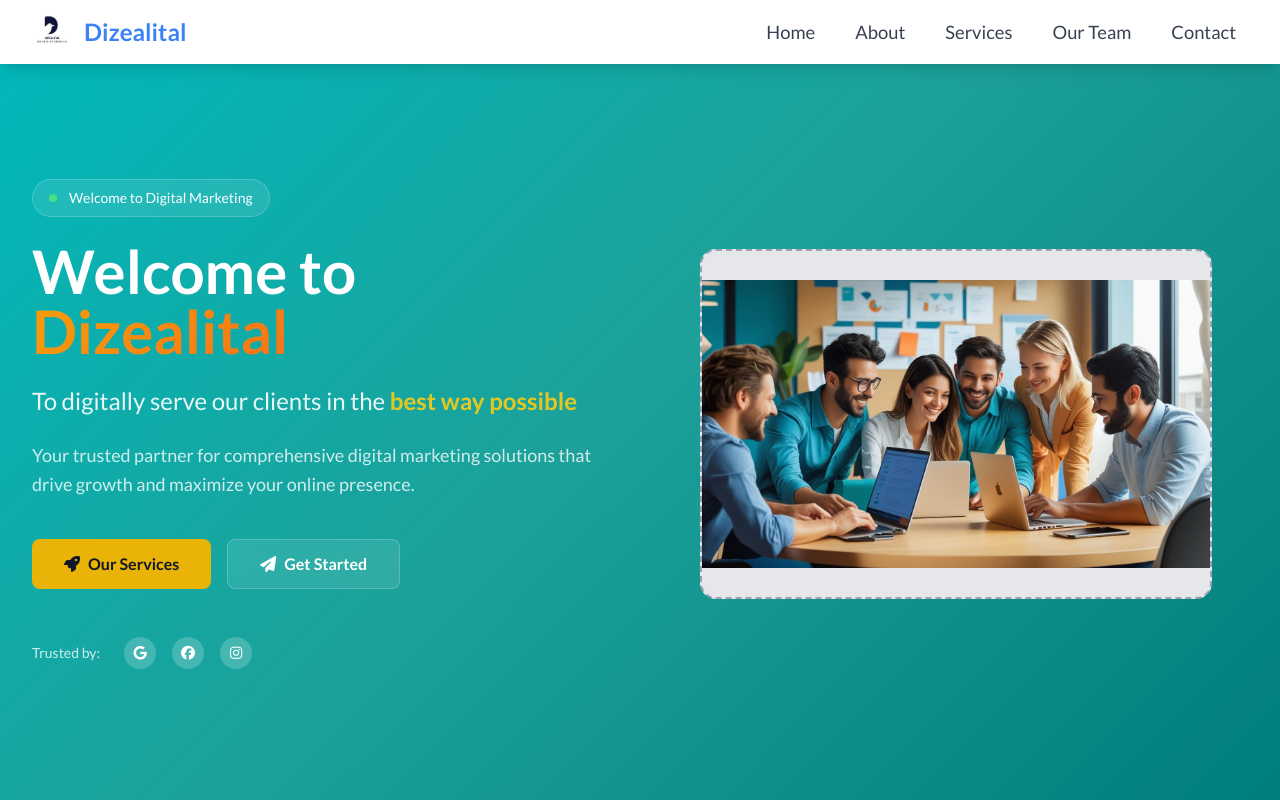
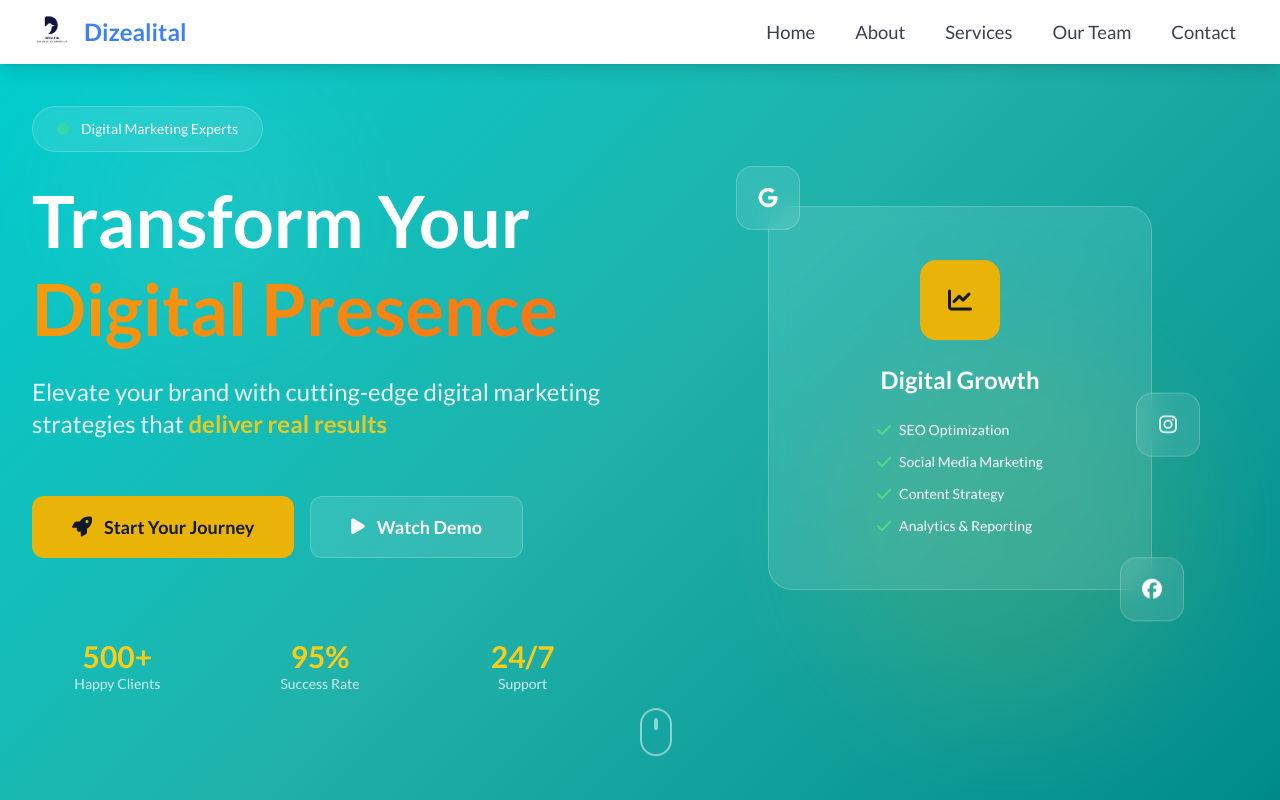
Before and after one commit to ronie-18/Dizealital, a plain HTML site: page index.html in a window 1280 px wide. Shown: the top 800 px of the page. Drawn offline with nearby package versions, Linux system fonts and the light colour scheme; a web font is replaced by a local one.

Commit message:
Website changes has been made

```diff
--- a/index.html
+++ b/index.html
@@ -83,6 +83,97 @@
     </script>
     <!-- Modal CSS -->
     <style>
+        .gradient-bg {
+            background: linear-gradient(135deg, #667eea 0%, #764ba2 100%);
+        }
+
+        .gradient-text {
+            background: linear-gradient(135deg, #ffd89b 0%, #19547b 100%);
+            -webkit-background-clip: text;
+            -webkit-text-fill-color: transparent;
+            background-clip: text;
+        }
+
+        .glass-effect {
+            background: rgba(255, 255, 255, 0.1);
+            backdrop-filter: blur(10px);
+            border: 1px solid rgba(255, 255, 255, 0.2);
+        }
+
+        .hero-button {
+            transition: all 0.3s ease;
+            transform: translateY(0);
+        }
+
+        .hero-button:hover {
+            transform: translateY(-2px);
+            box-shadow: 0 10px 25px rgba(0, 0, 0, 0.2);
+        }
+
+        .floating-animation {
+            animation: float 6s ease-in-out infinite;
+        }
+
+        @keyframes float {
+
+            0%,
+            100% {
+                transform: translateY(0px);
+            }
+
+            50% {
+                transform: translateY(-20px);
+            }
+        }
+
+        .pulse-dot {
+            animation: pulse 2s cubic-bezier(0.4, 0, 0.6, 1) infinite;
+        }
+
+        @keyframes pulse {
+
+            0%,
+            100% {
+                opacity: 1;
+            }
+
+            50% {
+                opacity: .5;
+            }
+        }
+
+        .slide-in-left {
+            animation: slideInLeft 1s ease-out;
+        }
+
+        @keyframes slideInLeft {
+            from {
+                opacity: 0;
+                transform: translateX(-50px);
+            }
+
+            to {
+                opacity: 1;
+                transform: translateX(0);
+            }
+        }
+
+        .fade-in-up {
+            animation: fadeInUp 1s ease-out 0.5s both;
+        }
+
+        @keyframes fadeInUp {
+            from {
+                opacity: 0;
+                transform: translateY(30px);
+            }
+
+            to {
+                opacity: 1;
+                transform: translateY(0);
+            }
+        }
+
         .modal-overlay {
             background-color: rgba(0, 0, 0, 0.5);
             backdrop-filter: blur(4px);
@@ -422,76 +513,131 @@
 
     <!-- Hero Section -->
 
-    <section id="home" class="min-h-screen pt-16 gradient-bg text-white relative">
-        <!-- Background Overlay -->
-        <div class="absolute inset-0 bg-black bg-opacity-10"></div>
+    <section class="min-h-screen gradient-bg text-white relative overflow-hidden">
+        <!-- Animated Background Elements -->
+        <div class="absolute inset-0">
+            <div class="absolute top-20 left-20 w-64 h-64 bg-white opacity-5 rounded-full blur-3xl"></div>
+            <div class="absolute bottom-20 right-20 w-96 h-96 bg-yellow-400 opacity-10 rounded-full blur-3xl"></div>
+            <div
+                class="absolute top-1/2 left-1/2 transform -translate-x-1/2 -translate-y-1/2 w-128 h-128 bg-purple-400 opacity-5 rounded-full blur-3xl">
+            </div>
+        </div>
 
         <div class="relative max-w-7xl mx-auto px-4 sm:px-6 lg:px-8 py-20">
-            <div class="grid grid-cols-1 lg:grid-cols-2 gap-12 items-center min-h-[70vh]">
+            <div class="grid grid-cols-1 lg:grid-cols-2 gap-16 items-center min-h-[80vh]">
                 <!-- Left Content -->
-                <div class="text-center lg:text-left space-y-6">
-                    <!-- Welcome Badge -->
-                    <div class="inline-flex items-center px-4 py-2 glass-effect rounded-full">
-                        <span class="w-2 h-2 bg-green-400 rounded-full mr-3"></span>
-                        <span class="text-sm">Welcome to Digital Marketing</span>
+                <div class="text-center lg:text-left space-y-8 slide-in-left">
+                    <!-- Status Badge -->
+                    <div class="inline-flex items-center px-6 py-3 glass-effect rounded-full">
+                        <span class="w-3 h-3 bg-green-400 rounded-full mr-3 pulse-dot"></span>
+                        <span class="text-sm font-medium">Digital Marketing Experts</span>
                     </div>
 
                     <!-- Main Heading -->
-                    <h1 class="text-5xl md:text-6xl font-bold leading-tight">
-                        Welcome to <br>
-                        <span class="gradient-text">Dizealital</span>
-                    </h1>
+                    <div class="space-y-4">
+                        <h1 class="text-6xl md:text-7xl font-bold leading-tight">
+                            Transform Your
+                        </h1>
+                        <h1 class="text-6xl md:text-7xl font-bold leading-tight">
+                            <span class="gradient-text">Digital Presence</span>
+                        </h1>
+                    </div>
 
                     <!-- Subtitle -->
-                    <p class="text-xl md:text-2xl opacity-90">
-                        To digitally serve our clients in the <span class="text-yellow-400 font-semibold">best way
-                            possible</span>
+                    <p class="text-xl md:text-2xl opacity-90 leading-relaxed">
+                        Elevate your brand with cutting-edge digital marketing strategies that
+                        <span class="text-yellow-400 font-semibold">deliver real results</span>
                     </p>
 
-                    <!-- Description -->
-                    <p class="text-lg opacity-80 leading-relaxed max-w-xl">
-                        Your trusted partner for comprehensive digital marketing solutions that drive growth and
-                        maximize your online presence.
-                    </p>
-
                     <!-- CTA Buttons -->
-                    <div class="flex flex-col sm:flex-row gap-4 pt-4">
-                        <a href="#services"
-                            class="hero-button bg-yellow-500 hover:bg-yellow-400 text-gray-900 font-semibold py-3 px-8 rounded-lg inline-flex items-center justify-center">
-                            <i class="fas fa-rocket mr-2"></i>
-                            Our Services
-                        </a>
-                        <a href="#contact"
-                            class="hero-button glass-effect hover:bg-white hover:text-gray-900 font-semibold py-3 px-8 rounded-lg inline-flex items-center justify-center">
-                            <i class="fas fa-paper-plane mr-2"></i>
-                            Get Started
-                        </a>
-                    </div>
-
-                    <!-- Social Proof -->
-                    <div class="flex items-center justify-center lg:justify-start space-x-6 pt-6">
-                        <span class="text-sm opacity-80">Trusted by:</span>
-                        <div class="flex space-x-4">
-                            <div class="w-8 h-8 bg-white/20 rounded-full flex items-center justify-center">
-                                <i class="fab fa-google text-sm"></i>
+                    <div class="flex flex-col sm:flex-row gap-4 pt-6 fade-in-up">
+                        <button
+                            class="hero-button bg-yellow-500 hover:bg-yellow-400 text-gray-900 font-bold py-4 px-10 rounded-xl inline-flex items-center justify-center text-lg">
+                            <i class="fas fa-rocket mr-3 text-xl"></i>
+                            Start Your Journey
+                        </button>
+                        <button
+                            class="hero-button glass-effect hover:bg-white hover:text-gray-900 font-bold py-4 px-10 rounded-xl inline-flex items-center justify-center text-lg">
+                            <i class="fas fa-play mr-3"></i>
+                            Watch Demo
+                        </button>
+                    </div>
+
+                    <!-- Key Stats -->
+                    <div class="grid grid-cols-3 gap-8 pt-12 fade-in-up">
+                        <div class="text-center">
+                            <div class="text-3xl font-bold text-yellow-400">500+</div>
+                            <div class="text-sm opacity-80">Happy Clients</div>
+                        </div>
+                        <div class="text-center">
+                            <div class="text-3xl font-bold text-yellow-400">95%</div>
+                            <div class="text-sm opacity-80">Success Rate</div>
+                        </div>
+                        <div class="text-center">
+                            <div class="text-3xl font-bold text-yellow-400">24/7</div>
+                            <div class="text-sm opacity-80">Support</div>
+                        </div>
+                    </div>
+                </div>
+
+                <!-- Right Content - Enhanced Visual -->
+                <div class="hidden lg:flex items-center justify-center">
+                    <div class="relative">
+                        <!-- Main Card -->
+                        <div class="w-96 h-96 glass-effect rounded-3xl p-8 floating-animation">
+                            <div class="h-full flex flex-col items-center justify-center space-y-6">
+                                <!-- Icon -->
+                                <div class="w-20 h-20 bg-yellow-500 rounded-2xl flex items-center justify-center">
+                                    <i class="fas fa-chart-line text-2xl text-gray-900"></i>
+                                </div>
+
+                                <!-- Title -->
+                                <h3 class="text-2xl font-bold text-center">Digital Growth</h3>
+
+                                <!-- Features -->
+                                <div class="space-y-3 text-center">
+                                    <div class="flex items-center space-x-2">
+                                        <i class="fas fa-check text-green-400"></i>
+                                        <span class="text-sm">SEO Optimization</span>
+                                    </div>
+                                    <div class="flex items-center space-x-2">
+                                        <i class="fas fa-check text-green-400"></i>
+                                        <span class="text-sm">Social Media Marketing</span>
+                                    </div>
+                                    <div class="flex items-center space-x-2">
+                                        <i class="fas fa-check text-green-400"></i>
+                                        <span class="text-sm">Content Strategy</span>
+                                    </div>
+                                    <div class="flex items-center space-x-2">
+                                        <i class="fas fa-check text-green-400"></i>
+                                        <span class="text-sm">Analytics & Reporting</span>
+                                    </div>
+                                </div>
                             </div>
-                            <div class="w-8 h-8 bg-white/20 rounded-full flex items-center justify-center">
-                                <i class="fab fa-facebook text-sm"></i>
-                            </div>
-                            <div class="w-8 h-8 bg-white/20 rounded-full flex items-center justify-center">
-                                <i class="fab fa-instagram text-sm"></i>
-                            </div>
-                        </div>
-                    </div>
-                </div>
-
-                <!-- Right Content - Digital Marketing Illustration -->
-                <div class="hidden lg:flex items-center justify-center">
-                    <div
-                        class="w-full max-w-lg min-h-[350px] bg-gray-200 rounded-2xl border-2 border-dashed border-gray-400 flex items-center justify-center text-gray-500 text-xl font-semibold">
-                        <img src="Team.png" alt="Team">
-                    </div>
-                </div>
+                        </div>
+
+                        <!-- Floating Elements -->
+                        <div class="absolute -top-8 -left-8 w-16 h-16 glass-effect rounded-2xl flex items-center justify-center floating-animation"
+                            style="animation-delay: -2s;">
+                            <i class="fab fa-google text-xl"></i>
+                        </div>
+                        <div class="absolute -bottom-8 -right-8 w-16 h-16 glass-effect rounded-2xl flex items-center justify-center floating-animation"
+                            style="animation-delay: -4s;">
+                            <i class="fab fa-facebook text-xl"></i>
+                        </div>
+                        <div class="absolute top-1/2 -right-12 w-16 h-16 glass-effect rounded-2xl flex items-center justify-center floating-animation"
+                            style="animation-delay: -1s;">
+                            <i class="fab fa-instagram text-xl"></i>
+                        </div>
+                    </div>
+                </div>
+            </div>
+        </div>
+
+        <!-- Scroll Indicator -->
+        <div class="absolute bottom-8 left-1/2 transform -translate-x-1/2 animate-bounce">
+            <div class="w-8 h-12 border-2 border-white border-opacity-50 rounded-full flex justify-center">
+                <div class="w-1 h-3 bg-white rounded-full mt-2 animate-pulse"></div>
             </div>
         </div>
     </section>
```
